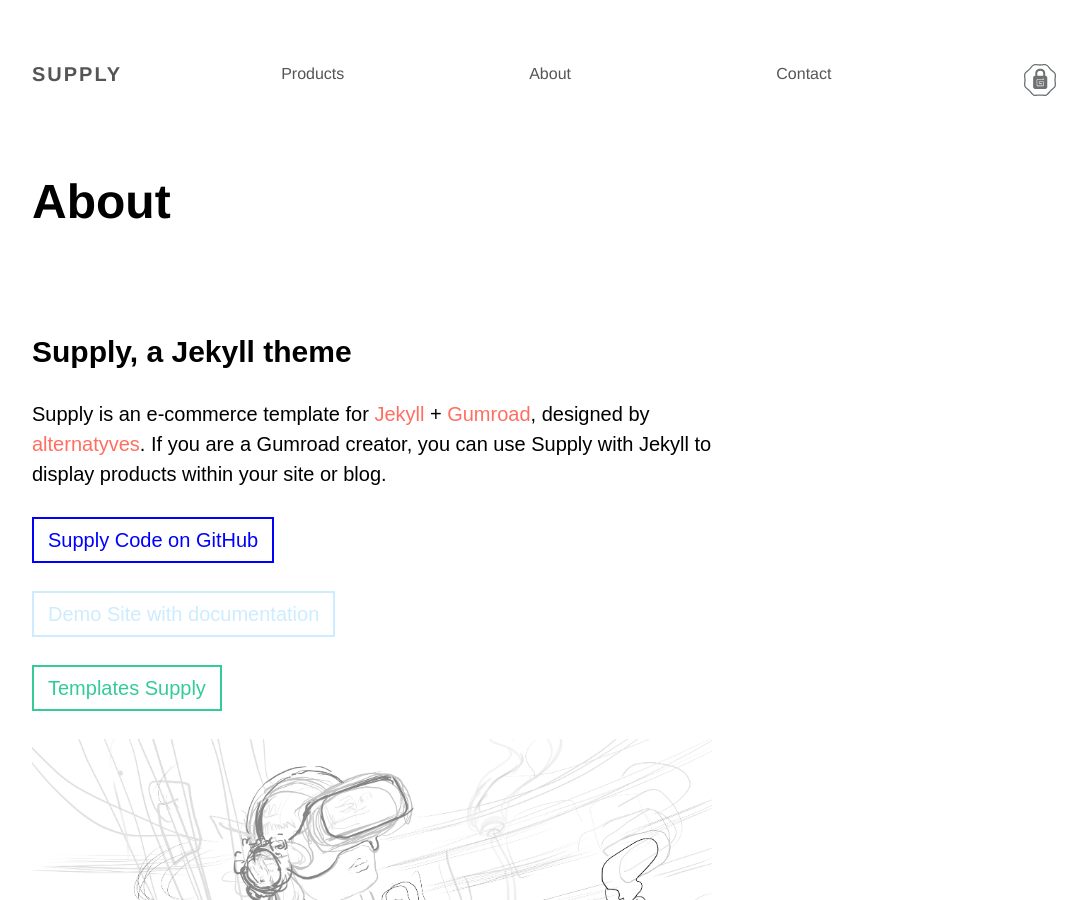
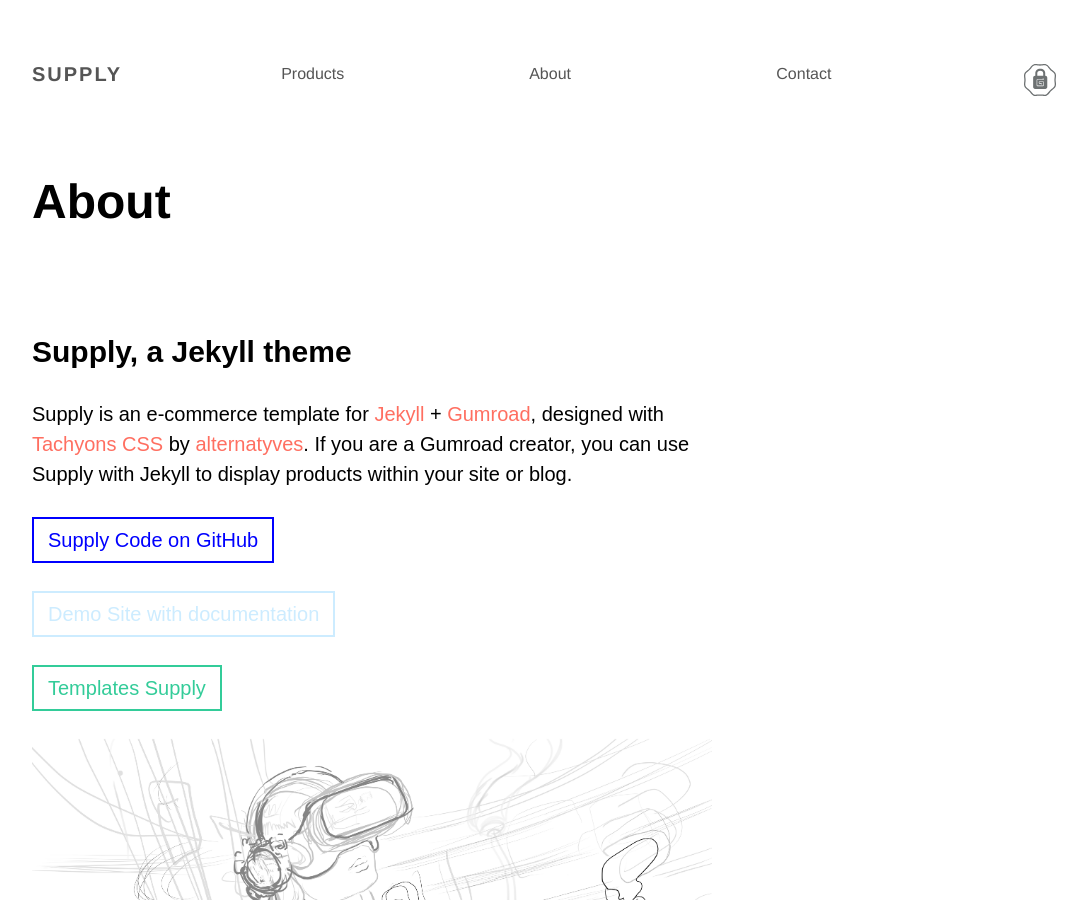
Before and after one commit to YJPL/Supply, a Jekyll site: the page built from _pages/about.md, in a window 1280 px wide and 900 px high. Shown: the whole window, without its empty margins (96-1183 px from the left). Built offline with Jekyll 4.4.1, drawn with Linux system fonts in a browser that asks for light colours.

Commit message:
Update about.md

```diff
--- a/_pages/about.md
+++ b/_pages/about.md
@@ -5,7 +5,7 @@
 text-button: I demand Supply!
 ---
 ## Supply, a Jekyll theme
-Supply is an e-commerce template for [Jekyll](https://jekyllrb.com/) + [Gumroad](https://gumroad.com), designed by [alternatyves](https://alternatyves.com/).
+Supply is an e-commerce template for [Jekyll](https://jekyllrb.com/) + [Gumroad](https://gumroad.com), designed with [Tachyons CSS](https://github.com/tachyons-css/tachyons) by [alternatyves](https://alternatyves.com/).
 If you are a Gumroad creator, you can use Supply with Jekyll to display products within your site or blog.
 
 [Supply Code on GitHub](https://github.com/YJPL/Supply/){: .btn .btn-outline--secondary }
```
